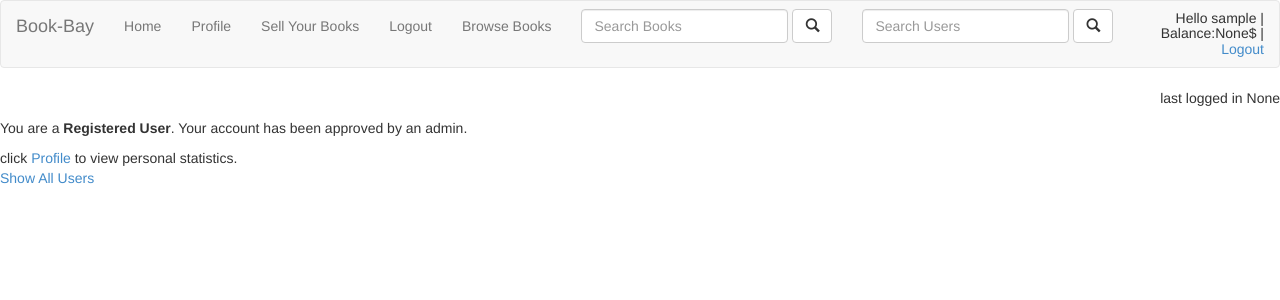
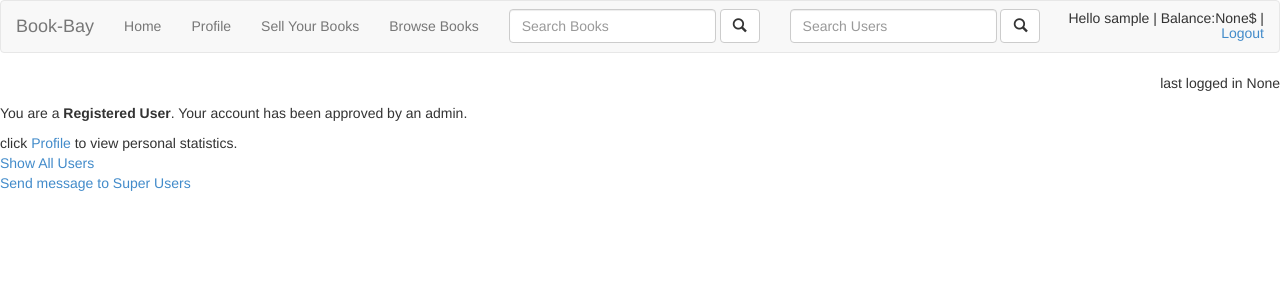
Before and after one commit to shiflonium/BookBay, a Flask app: page /get_admin_account in a window 1280 px wide. Shown: the top 300 px of the page. Run offline with Flask 2, Linux system fonts and the light colour scheme; a user stored in the database is signed in; data comes from the database, SQL or seed files in the repository; some libraries are stand-ins or nearby versions.

Commit message:
add messaging to SU

```diff
--- a/app/models.py
+++ b/app/models.py
@@ -100,10 +100,20 @@ class User(db.Model):
     def is_approved(self):
         return self.apr_by_admin
 
+    def send_msg(self, status, text):
+        msg = SU_Messages(
+                msg_sender = self,
+                status = status,
+                message = text,
+                timestamp = datetime.utcnow()
+                )
+        db.session.add(msg)
+        db.session.commit()
+        pass
+
     def create_comment(self, user_id, text):
         # user_id = session['user_id']
         commenter = User.query.filter_by(id = user_id).first()
-
         comment = User_Comments(
                 commenter = commenter,
                 commented = self,
--- a/app/templates/base.html
+++ b/app/templates/base.html
@@ -43,7 +43,7 @@
 	      {% if g.user.is_authenticated() %}
 	      <li id="profile"><a href="{{ url_for('profile') }}">Profile</a></li>
 	      <li id="sellBooks"><a href="{{ url_for('sell') }}">Sell Your Books</a></li>
-	      <li id="logout"><a href="{{ url_for('logout') }}">Logout</a></li>
+				<!--<li id="logout"><a href="{{ url_for('logout') }}">Logout</a></li>--!>
 
 	      {% else %}
 	      <li id="signup"><a href="{{ url_for('signup') }}">Sign Up</a></li>
--- a/app/templates/home.html
+++ b/app/templates/home.html
@@ -31,6 +31,8 @@
 		click <a href="{{url_for('personal_profile', user_id = g.user.get_id() ) }}">Profile</a> to view personal statistics.<br>
 		<a href="{{url_for('get_all_users') }}"> Show All Users </a><br>
 
+		<a href="{{url_for('send_msg') }}"> Send message to Super Users </a><br>
+
 		{% endif %}
 	{% endif %}
 {% else %}
--- a/app/views.py
+++ b/app/views.py
@@ -2,7 +2,7 @@ from flask import render_template, flash, redirect, session, url_for, request, g
 from flask.ext.login import login_user, logout_user, current_user, login_required
 from app import app, db, login_manager
 from models import User, Book, Transaction, Bid, User_Comments, Book_Comments, User_Complaints
-from forms import SignUpForm, LoginForm, ChangePassword, ChangePersonalDetails, SearchForm, sellForm, BidForm, PostForm
+from forms import SignUpForm, LoginForm, ChangePassword, ChangePersonalDetails, SearchForm, sellForm, BidForm, PostForm, SUForm
 from werkzeug import generate_password_hash, check_password_hash, secure_filename
 from datetime import datetime
 from sqlalchemy import desc, update
@@ -311,8 +311,6 @@ def view_profile(user_id):
     if request.method == 'POST' and form.validate_on_submit():
         text = request.form['post']
         user.create_comment(session['user_id'], text)
-
-    #comments = User_Comments.query.order_by(desc(User_Comments.timestamp))
     comments = User_Comments.query.filter_by(commented = user).order_by(desc(User_Comments.timestamp)).all()
     return render_template('view_profile.html',
             user_id = user_id,
@@ -340,6 +338,23 @@ def personal_profile(user_id):
             comments_recieved = comments_recieved,
             comments_made = comments_made,
             user=view_user)
+
+@app.route('/send_msg', methods=['GET', 'POST'])
+@login_required
+def send_msg():
+    form = SUForm()
+    user = User.query.filter_by(id = session['user_id']).first()
+    if request.method == 'POST' and form.validate_on_submit():
+        msg = form.message.data
+        status = form.status.data
+        #msg = request.form['msg']
+        #status = request.form['status']
+
+        user.send_msg(status=status, text=msg)
+        flash ('message sent to su')
+        return redirect(url_for('home'))
+    return render_template('send_msg.html', form=form)
+
 
 
 
@@ -523,10 +538,8 @@ def browse_book(book_id):
         if request.method == 'POST' and form.validate_on_submit() and form.bid_amount.data and is_guest == False:
             bid_amount = request.form['bid_amount']
             book.create_bid(session['user_id'], bid_amount)
-            #if bid_amount < book.current_bid:
-            #    print 'current_bid %s' % book.current_bid
-            #    print 'bid amount: %s' % bid_amount
-            #    return 'bid amount too low, current bid: %s ' % book.current_bid
+            #msg = 'Sucessfully placed a bid for %s' % bid_amount
+            #flash(msg)
         if request.method == 'POST' and form2.validate_on_submit() and form2.post.data:
             # have no idea why the other one doesnt work
             text = form2.post.data
```
Also changed, not shown: app/forms.py (+11 -0 lines), app/templates/send_msg.html (added, +21 -0 lines), app/templates/user_list.html (+4 -4 lines).
